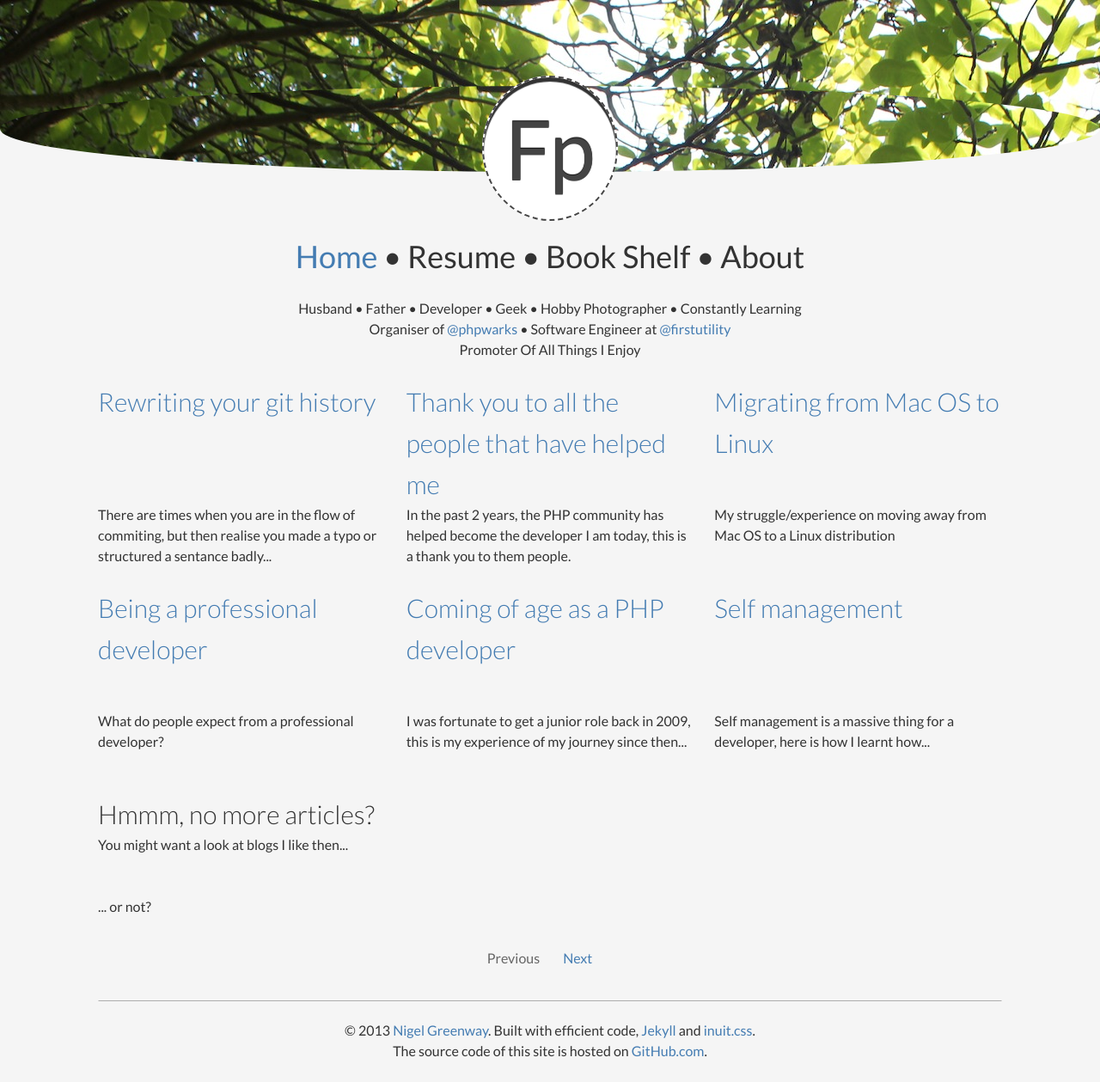
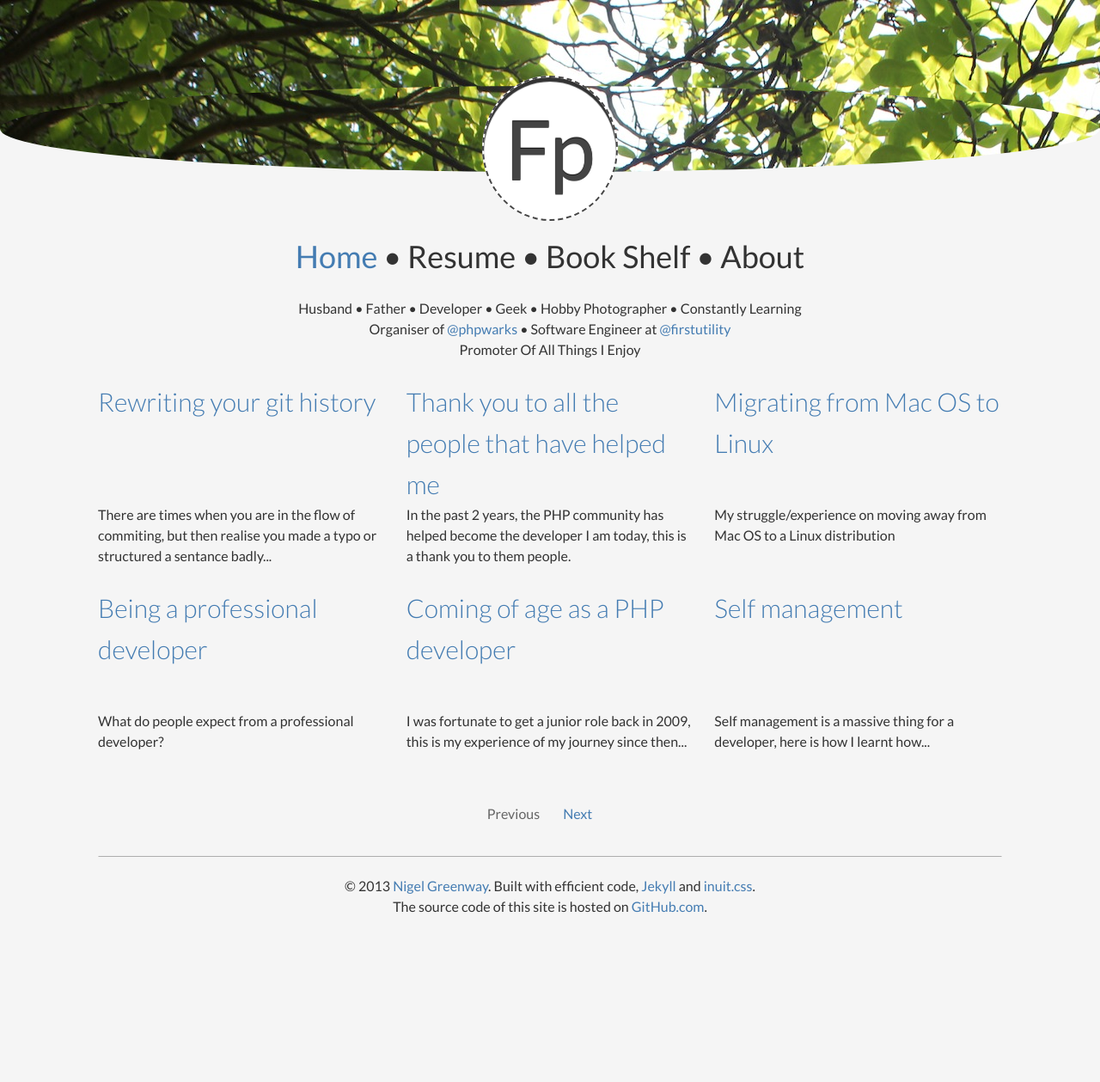
Before and after one commit to futurepixels/futurepixels.co.uk, a Jekyll site: the page built from index.html, in a window 1280 px wide. Shown: the whole page at 86% size. Built offline with Jekyll 4.4.1, drawn with Linux system fonts in a browser that asks for light colours; the list of posts is cut into pages by our own code; after the commit the page ends 1091 px from its top, so only the background shows below that.

Commit message:
Remove querky content

```diff
--- a/index.html
+++ b/index.html
@@ -15,20 +15,6 @@ class: home
 		</h1>
 		<p>{{ post.description }}</p>
 	</div>
-{% endfor %}
-{% for post in paginator.posts limit:1 %}
-	{% if forloop.length < 6 %}
-	<div class="g post">
-		<h1 class=beta>Hmmm, no more articles?</h1>
-		<p>You might want a look at blogs I like then...</p>
-		<ul class="nav nav--stacked">
-			{% for r in site.readingList %}
-				<li><a href="{{ r.url }}" class="post--link" target="new">{{ r.name }}</a></li>
-			{% endfor %}
-		</ul>
-		<p>... or not?</p>
-	</div>
-	{% endif %}
 {% endfor %}
 </div>
 
```
